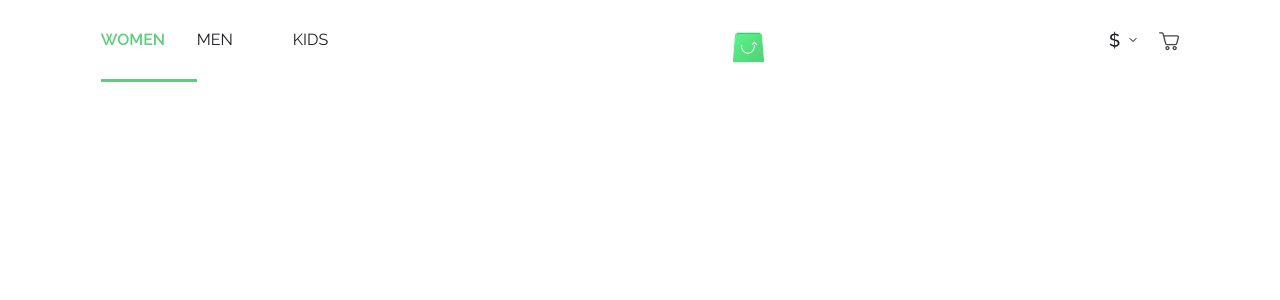
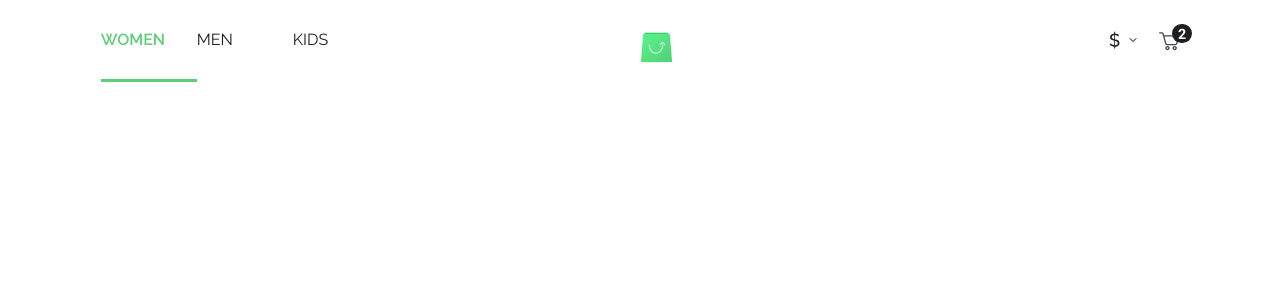
Before and after one commit to rapzaDev/ScandiShop, a React (Create React App) app: page / in a window 1280 px wide. Shown: the top 300 px of the page. Built offline with nearby package versions, Linux system fonts and the light colour scheme.

Commit message:
Adding porduct quantity style to cart on Header component

```diff
--- a/public/index.html
+++ b/public/index.html
@@ -6,7 +6,7 @@
 
     <link rel="preconnect" href="https://fonts.googleapis.com">
     <link rel="preconnect" href="https://fonts.gstatic.com" crossorigin>
-    <link href="https://fonts.googleapis.com/css2?family=Raleway:wght@400;500;600&family=Roboto&family=Roboto+Condensed:wght@700&family=Source+Sans+Pro&display=swap" rel="stylesheet">
+    <link href="https://fonts.googleapis.com/css2?family=Raleway:wght@400;500;600&family=Roboto+Condensed:wght@700&family=Roboto:wght@400;700&family=Source+Sans+Pro&display=swap" rel="stylesheet">
 
     <title>ScandiShop</title>
   </head>
--- a/src/components/Header/Header.tsx
+++ b/src/components/Header/Header.tsx
@@ -9,7 +9,8 @@ import { SelectCategoryButton } from '../../components/SelectCategoryButton/Sele
 
 import {
     HeaderComponent,
-    CurrencyAndCart
+    CurrencyAndCart,
+    CartContainer,
 } from './styles';
 
 type HeaderProps = DetailedHTMLProps<HTMLAttributes<HTMLElement>, HTMLElement>;
@@ -41,9 +42,12 @@ class Header extends PureComponent<HeaderProps> {
                         <img src={arrowDownIcon} alt="Arrow Down Icon" />
                     </div>
 
-                    <div className="cart">
+                    <CartContainer className="cart">
                         <img src={cartIcon} alt="Cart Icon" />
-                    </div>
+                        <div className="product-quantity">
+                            <span>2</span>
+                        </div>
+                    </CartContainer>
                 </CurrencyAndCart>
 
             </HeaderComponent>
--- a/src/components/Header/styles.ts
+++ b/src/components/Header/styles.ts
@@ -3,18 +3,23 @@ import styled from 'styled-components';
 export const HeaderComponent = styled.header`
 
     display: flex;
+    justify-content: space-between;
 
     width: 100%;
     height: 5rem;
 
     padding: 2rem 6.3rem;
 
-    justify-content: space-between;
-
     .category-buttons {
         display: flex;
         align-items: center;
         justify-content: center;
+    }
+
+    .logo-div {
+        position: absolute;
+        left: 50%;
+        right: 50%;
     }
 
 `;
@@ -39,3 +44,39 @@ export const CurrencyAndCart = styled.div`
     }
 
 `;
+
+export const CartContainer = styled.div`
+    position: relative;
+
+    img {
+
+    }
+
+    .product-quantity {
+        position: absolute;
+        top: 0;
+
+        margin-top: -0.5rem;
+        margin-left: 0.83rem;
+
+        display: flex;
+        align-items: center;
+        justify-content: center;
+
+        width: 1.2rem;
+        height: 1.2rem;
+
+        border-radius: 3.75rem;
+
+        background-color: var(--c-black);
+
+        span {
+            color: var(--c-white);
+
+            font: var(--product-quantity-font);
+
+        }
+
+    }
+
+`;
--- a/src/global/styles/global.scss
+++ b/src/global/styles/global.scss
@@ -23,6 +23,7 @@
     --button-600-font: 600 1rem 'Raleway', sans-serif;
     --pdp-text-content-font: 400 1rem 'Roboto', sans-serif;
     --product-size-font: 400 1rem 'Source Sans Pro', sans-serif;
+    --product-quantity-font: 700 0.89rem 'Roboto', sans-serif;
 
 }
 
```
